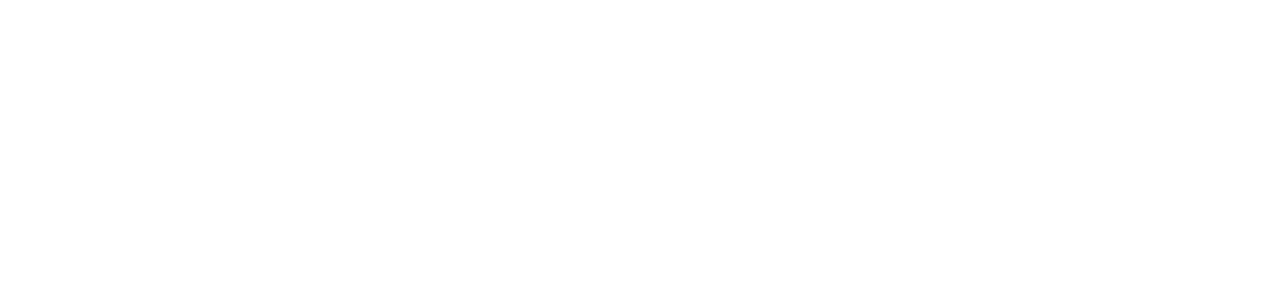
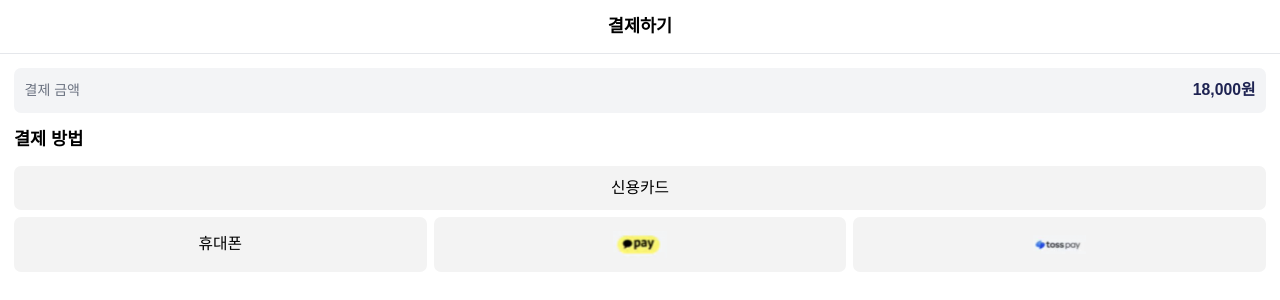
Before and after one commit to 1z-Labs/mytarot-client, a Vue app: page /paymentsMethod in a window 1280 px wide. Before the commit this address had no page. Shown: the top 300 px of the page. Built offline with nearby package versions, Linux system fonts and the light colour scheme; a web font is replaced by a local one.

Commit message:
feat. 결제수단 페이지

```diff
--- a/src/router/index.js
+++ b/src/router/index.js
@@ -4,6 +4,7 @@
 import ResultChapterScreen from "@/views/ResultChapterScreen.vue";
 import WriteInfoScreen from "@/views/WriteInfoScreen.vue";
 import PaymentScreen from "@/views/PaymentScreen.vue";
+import paymentsMethodScreen from "@/views/paymentsMethodScreen.vue";
 
 const routes = [
     {
@@ -25,6 +26,10 @@
         path: '/payments',
         name: 'PaymentsScreen',
         component: PaymentScreen,
+    },{
+        path: '/paymentsMethod',
+        name: 'paymentsMethodScreen',
+        component: paymentsMethodScreen,
     }
 ]
 
--- /dev/null
+++ b/src/views/paymentsMethodScreen.vue
@@ -0,0 +1,69 @@
+<script>
+export default {
+  name: "paymentsMethodScreen",
+  methods: {
+    handlePaymentMethod(method) {
+      console.log(`${method} 결제 방식이 선택되었습니다.`);
+    }
+  }
+}
+</script>
+
+<template>
+  <!--앱바-->
+  <div class="py-4 flex items-center justify-center border-b border-gray-200">
+    <p class="text-xl font-bold">결제하기</p>
+  </div>
+
+  <!--결제 금액-->
+  <div class="bg-gray-100 rounded-lg flex justify-between items-center p-3 m-4">
+    <p class="text-md text-gray-500">결제 금액</p>
+    <p class="text-lg text-primary font-bold">18,000원</p>
+  </div>
+
+  <!--결제 방법-->
+  <div class="m-4 flex flex-col gap-2">
+    <p class="text-xl font-bold">결제 방법</p>
+    <div class="my-2 flex flex-col gap-2">
+      <!-- 신용카드 버튼 -->
+      <button class="payment-button" @click="handlePaymentMethod('신용카드')">
+        신용카드
+      </button>
+      <!-- 나머지 결제 수단 버튼 -->
+      <div class="flex gap-2">
+        <button class="payment-button flex-grow" @click="handlePaymentMethod('휴대폰')">
+          휴대폰
+        </button>
+        <button class="payment-button flex-grow flex items-center justify-center" @click="handlePaymentMethod('카카오페이')">
+          <img src="@/assets/payments/icons/kakaoPayIcon.svg" alt="카카오페이">
+        </button>
+        <button class="payment-button flex-grow flex items-center justify-center" @click="handlePaymentMethod('토스페이')">
+          <img src="@/assets/payments/icons/tossPayIcon.svg" alt="토스페이">
+        </button>
+      </div>
+    </div>
+  </div>
+</template>
+
+<style scoped>
+/* 공통 버튼 스타일 */
+.payment-button {
+  background-color: #f3f3f3;
+  border: none;
+  border-radius: 0.5rem;
+  padding: 1rem;
+  font-size: 1.125rem;
+  text-align: center;
+  cursor: pointer;
+  width: 100%;
+  transition: background-color 0.3s ease;
+}
+
+.payment-button:hover {
+  background-color: #e2e2e2; /* hover 시 색상 변경 */
+}
+
+.flex-grow {
+  flex-grow: 1; /* 동일한 크기로 버튼 배치 */
+}
+</style>
```
Also changed, not shown: src/assets/payments/icons/kakaoPayIcon.svg (added), src/assets/payments/icons/tossPayIcon.svg (added).
